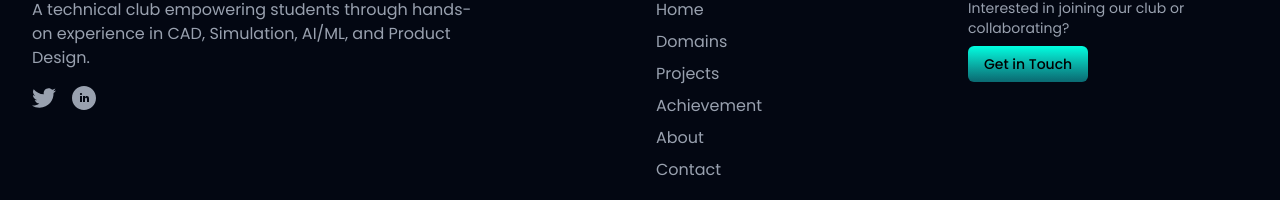
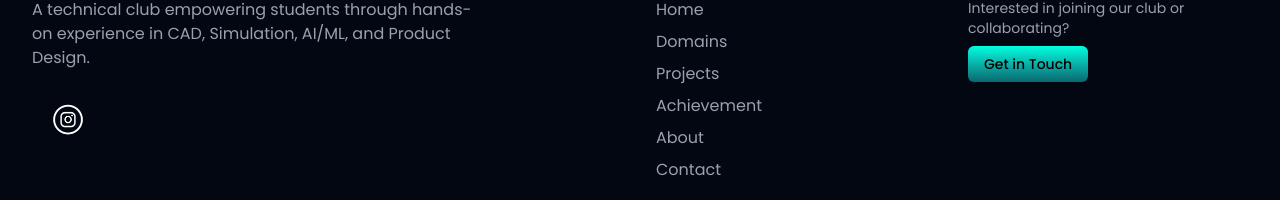
Before and after one commit to Sonu-Hansda/computational-mechanics-club, a React (Vite) app: page / in a window 1280 px wide. Shown: the part 4401-4601 px from the top of the page. Built offline with nearby package versions, Linux system fonts and the light colour scheme.

Commit message:
instagram link updated

```diff
--- a/src/components/Footer.jsx
+++ b/src/components/Footer.jsx
@@ -9,15 +9,8 @@ export default function Footer() {
                             A technical club empowering students through hands-on experience in CAD, Simulation, AI/ML, and Product Design.
                         </p>
                         <div className="flex space-x-4">
-                            <a href="#" className="text-gray-400 hover:text-[#00ffe1] transition-colors">
-                                <svg className="w-6 h-6" fill="currentColor" viewBox="0 0 24 24">
-                                    <path d="M24 4.557c-.883.392-1.832.656-2.828.775 1.017-.609 1.798-1.574 2.165-2.724-.951.564-2.005.974-3.127 1.195-.897-.957-2.178-1.555-3.594-1.555-3.179 0-5.515 2.966-4.797 6.045-4.091-.205-7.719-2.165-10.148-5.144-1.29 2.213-.669 5.108 1.523 6.574-.806-.026-1.566-.247-2.229-.616-.054 2.281 1.581 4.415 3.949 4.89-.693.188-1.452.232-2.224.084.626 1.956 2.444 3.379 4.6 3.419-2.07 1.623-4.678 2.348-7.29 2.04 2.179 1.397 4.768 2.212 7.548 2.212 9.142 0 14.307-7.721 13.995-14.646.962-.695 1.797-1.562 2.457-2.549z" />
-                                </svg>
-                            </a>
-                            <a href="#" className="text-gray-400 hover:text-[#00ffe1] transition-colors">
-                                <svg className="w-6 h-6" fill="currentColor" viewBox="0 0 24 24">
-                                    <path d="M12 0c-6.627 0-12 5.373-12 12s5.373 12 12 12 12-5.373 12-12-5.373-12-12-12zm-2 16h-2v-6h2v6zm-1-6.891c-.607 0-1.1-.496-1.1-1.109 0-.612.492-1.109 1.1-1.109s1.1.497 1.1 1.109c0 .613-.493 1.109-1.1 1.109zm8 6.891h-1.998v-2.861c0-1.881-2.002-1.722-2.002 0v2.861h-2v-6h2v1.093c.872-1.616 4-1.736 4 1.548v3.359z" />
-                                </svg>
+                            <a target="_blank"href="https://www.instagram.com/cmdc.nitjsr?igsh=anNnMm9ia2lhNzI5" className="text-gray-400 hover:text-[#00ffe1] transition-colors">
+                                <img src=".\images\insta.png" alt="d" className="w-16 ml-1 rounded-lg filter invert"/>
                             </a>
                         </div>
                     </div>
```
Also changed, not shown: public/images/insta.png (added).
